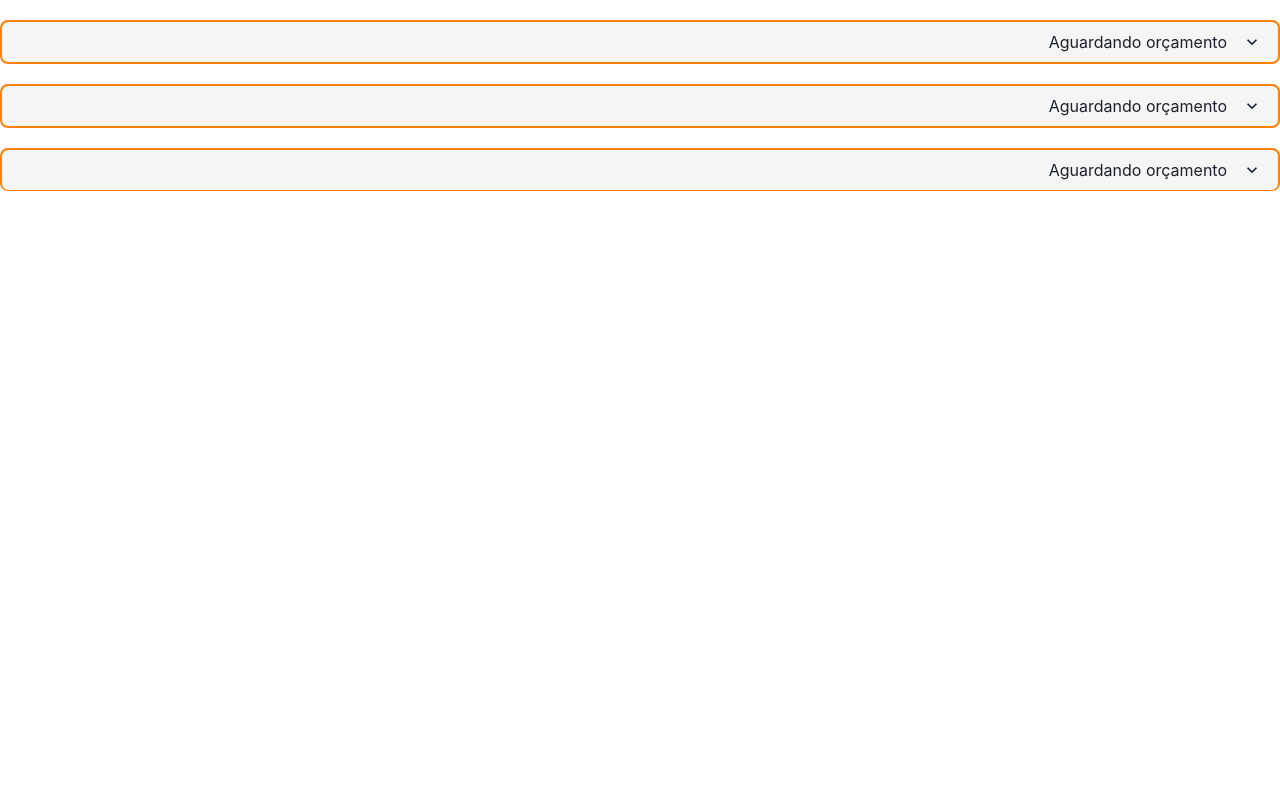
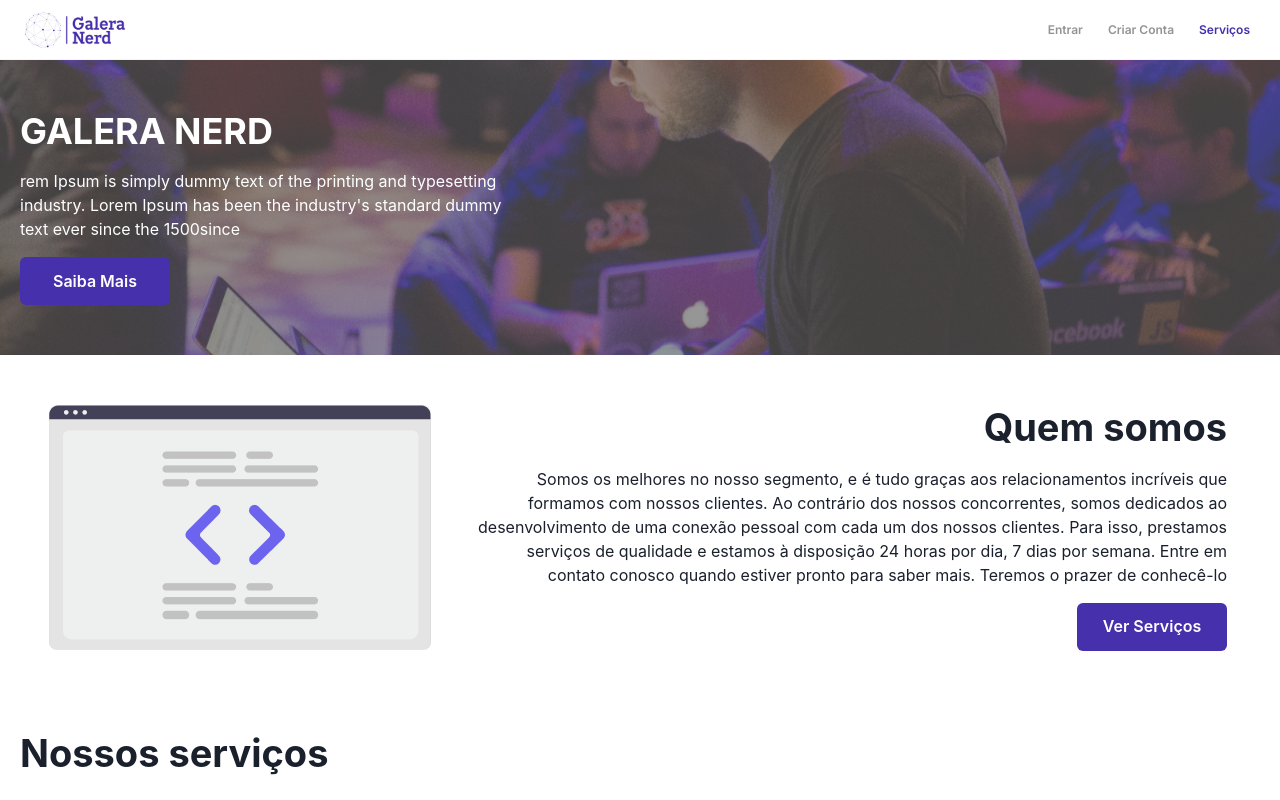
Before and after one commit to PauloHenriqueMagno/GaleraNerd, a React (Create React App) app: page / in a window 1280 px wide. Shown: the top 800 px of the page. Built offline with nearby package versions, Linux system fonts and the light colour scheme; no server answers.

Commit message:
fix: route to Home

```diff
--- a/src/routes/index.jsx
+++ b/src/routes/index.jsx
@@ -6,18 +6,12 @@ import Search from "../pages/Search";
 import DevList from "../pages/DevsList";
 import Dev from "../pages/Dev";
 import ErrorPage from "../pages/ErrorPage";
-import ProjectCard from "../components/ProjectCard";
-import { Accordion } from "@chakra-ui/accordion";
 
 const Routes = () => {
   return (
     <Switch>
       <Route exact path="/">
-        <Accordion allowToggle>
-          <ProjectCard id="1" devId="2" projectId="1" description="Descrição" status="Aguardando orçamento"  />
-          <ProjectCard id="1" devId="2" projectId="1" description="Descrição" status="Aguardando orçamento"  />
-          <ProjectCard id="1" devId="2" projectId="1" description="Descrição" status="Aguardando orçamento"  />
-        </Accordion>
+        <Home />
       </Route>
       <Route path="/dev">
         <Dev />
```
